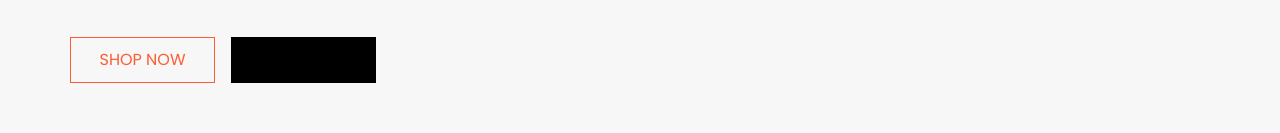
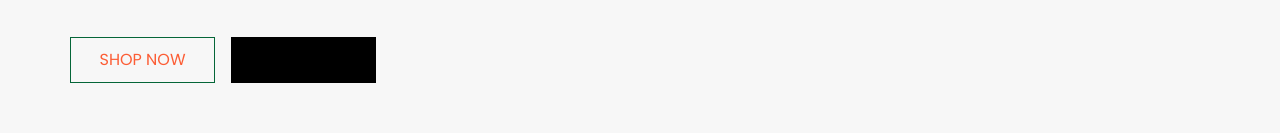
Before and after one commit to kasandigan/community, a plain HTML site: page index.html in a window 1280 px wide. In both pictures the pointer is over the link 70 px from the left and 588 px from the top of the page. Shown: the part 529-662 px from the top of the page. Drawn offline with nearby package versions, Linux system fonts and the light colour scheme; some packages are replaced by stand-ins of ours.

Commit message:
Update style.css

```diff
--- a/css/style.css
+++ b/css/style.css
@@ -56,7 +56,7 @@ body {
 }
 
 .custom_orange-btn:hover {
-  border: 1px solid #fc5d35;
+  border: 1px solid #056638;
   color: #fc5d35;
   background-color: transparent;
 }
```
